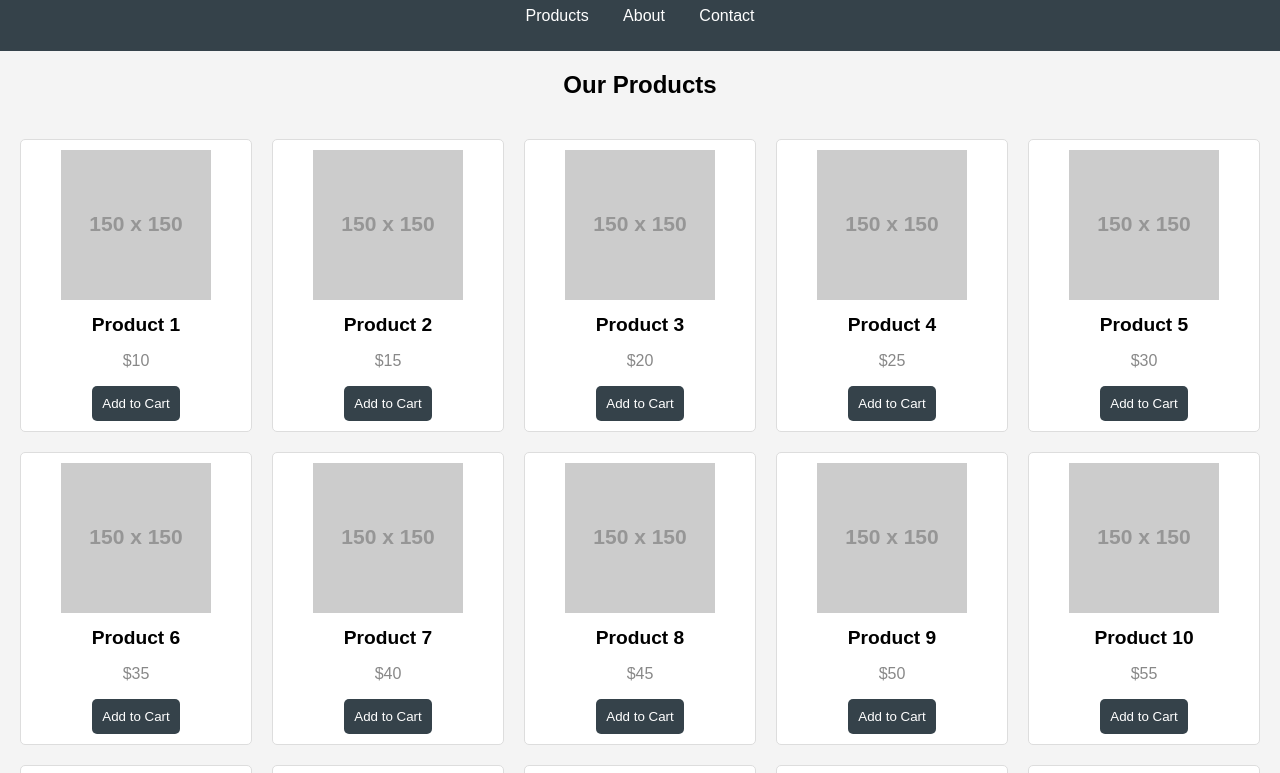
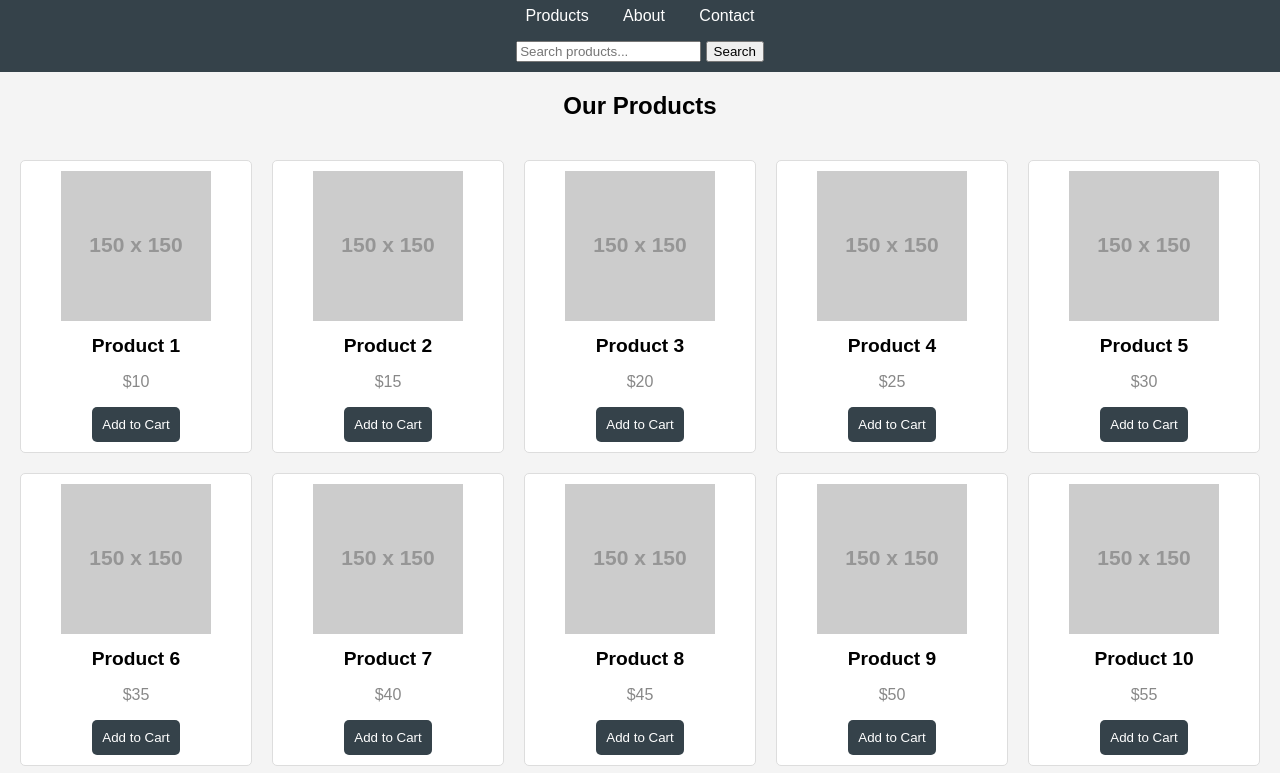
Before and after one commit to balamuruganr005/ddosweb, a plain HTML site: page index.html in a window 1280 px wide. Shown: the part 83-856 px from the top of the page. Drawn offline with Linux system fonts and the light colour scheme; no server answers; placeholder pictures from the web are drawn by us.

Commit message:
Update index.html

```diff
--- a/index.html
+++ b/index.html
@@ -16,12 +16,17 @@
                 <li><a href="#contact">Contact</a></li>
             </ul>
         </nav>
+        <!-- 🔍 Search Bar -->
+        <div class="search-container">
+            <input type="text" id="searchInput" placeholder="Search products...">
+            <button onclick="searchProducts()">Search</button>
+        </div>
     </header>
 
     <main>
         <section id="products">
             <h2>Our Products</h2>
-            <div class="product-grid">
+            <div class="product-grid" id="productGrid">
                 <!-- Product items will be inserted here by JavaScript -->
             </div>
         </section>
```
